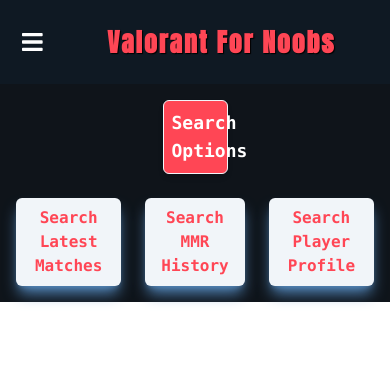
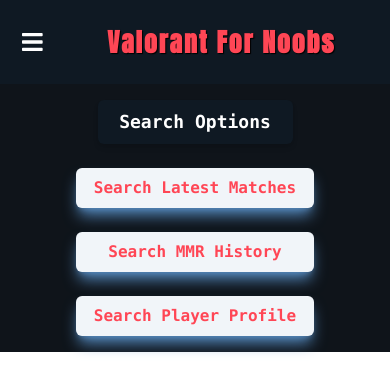
Before and after one commit to Arison13/valorant, a React (Create React App) app: page /search in a window 390 px wide. Shown: the top 392 px of the page. Built offline with nearby package versions, Linux system fonts and the light colour scheme.

Commit message:
improving layout and adding media queries for mobile

```diff
--- a/src/pages/searchPage/search-page.jsx
+++ b/src/pages/searchPage/search-page.jsx
@@ -5,21 +5,23 @@ import React from "react";
 export const SearchPage = () => {
   return (
     <div className="flex flex-col justify-between items-center gap-2 w-full">
-      <p className="mt-4 w-1/6 p-2 shadow-md  bg-[#FF4655] font-semibold text-lg font-mono rounded-md border border-slate-100 text-center">
+      <p className="mt-4 lg:w-1/6 w-3/6 p-2 shadow-md  bg-[#0F1923] font-semibold text-lg text-[#99ABB] font-mono rounded-md text-center ">
         Search Options
       </p>
 
-      <div className="flex w-full justify-center items-center gap-6 p-4">
-        <button className="py-2 px-4 shadow-lg shadow-[#5589bdff] font-semibold font-mono rounded-md bg-slate-100 text-[#FF4655]">
+      <div className="flex lg:flex-row flex-col w-full justify-center items-center gap-6 p-4">
+        <button className="py-2 px-4 lg:w-auto w-4/6 shadow-lg shadow-[#5589bdff] font-semibold font-mono rounded-md bg-slate-100 text-[#FF4655]">
           Search Latest Matches
         </button>
-        <button className="py-2 px-4 shadow-lg shadow-[#5589bdff] font-semibold font-mono rounded-md bg-slate-100 text-[#FF4655]">
+        <button className="py-2 px-4 lg:w-auto w-4/6 shadow-lg shadow-[#5589bdff] font-semibold font-mono rounded-md bg-slate-100 text-[#FF4655]">
           Search MMR History
         </button>
-        <button className="py-2 px-4 shadow-lg shadow-[#5589bdff] font-semibold font-mono rounded-md bg-slate-100 text-[#FF4655]">
+        <button className="py-2 px-4 lg:w-auto w-4/6 shadow-lg shadow-[#5589bdff] font-semibold font-mono rounded-md bg-slate-100 text-[#FF4655]">
           Search Player Profile
         </button>
       </div>
     </div>
   );
 };
+
+// border-b border-[#FF4655]
```
